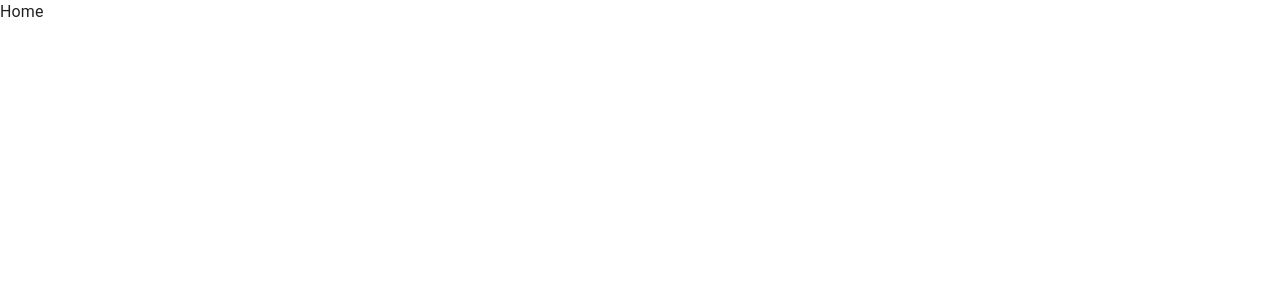
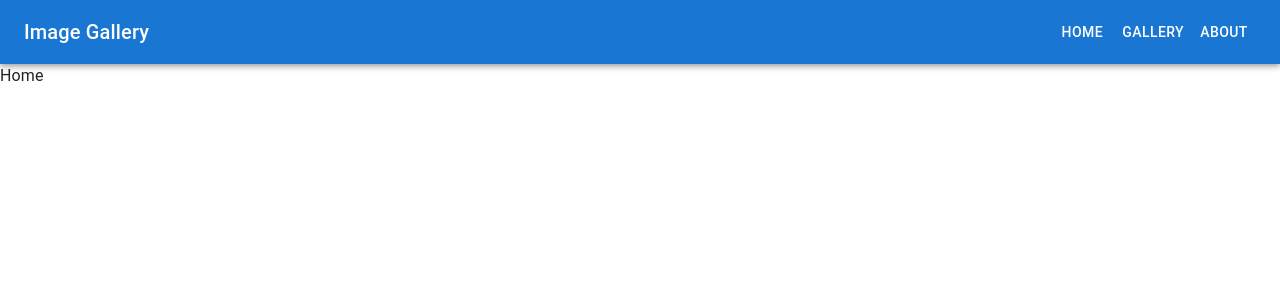
Before and after one commit to Rahul-4u/image-gallery, a Next.js app: page / in a window 1280 px wide. Shown: the top 300 px of the page. Built offline with nearby package versions, Linux system fonts and the light colour scheme.

Commit message:
Add responsive Navbar using Material UI

```diff
--- a/src/app/layout.tsx
+++ b/src/app/layout.tsx
@@ -2,6 +2,7 @@
 import { Geist, Geist_Mono } from "next/font/google";
 import "./globals.css";
 import ThemeRegistry from "./theme-registry";
+import Navbar from "@/components/Navbar";
 
 const geistSans = Geist({
   variable: "--font-geist-sans",
@@ -14,8 +15,9 @@
 });
 
 export const metadata: Metadata = {
-  title: "Create Next App",
-  description: "Generated by create next app",
+  title: "GalleryExplorer",
+  description:
+    "Explore, discover, and be inspired by beautiful images. Our gallery offers the perfect place to find visual inspiration.",
 };
 
 export default function RootLayout({
@@ -28,7 +30,9 @@
       <body
         className={`${geistSans.variable} ${geistMono.variable} antialiased`}
       >
-        <ThemeRegistry>{children}</ThemeRegistry>
+        <ThemeRegistry>
+          <Navbar/>
+          {children}</ThemeRegistry>
       </body>
     </html>
   );
--- /dev/null
+++ b/src/components/Navbar.tsx
@@ -0,0 +1,87 @@
+"use client";
+
+import React from "react";
+import {
+  AppBar,
+  Box,
+  Toolbar,
+  Typography,
+  IconButton,
+  Button,
+  Drawer,
+  List,
+  ListItem,
+  ListItemText,
+  ListItemButton,
+} from "@mui/material";
+import MenuIcon from "@mui/icons-material/Menu";
+import Link from "next/link";
+
+const navLinks = [
+  { title: "Home", path: "/" },
+  { title: "Gallery", path: "/gallery" },
+  { title: "About", path: "/about" },
+];
+
+export default function Navbar() {
+  const [drawerOpen, setDrawerOpen] = React.useState(false);
+
+  const toggleDrawer = (open: boolean) => () => {
+    setDrawerOpen(open);
+  };
+
+  return (
+    <>
+      <AppBar position="static" color="primary">
+        <Toolbar>
+          {/* Logo / Title */}
+          <Typography variant="h6" component="div" sx={{ flexGrow: 1 }}>
+            <Link href="/" style={{ textDecoration: "none", color: "white" }}>
+              Image Gallery
+            </Link>
+          </Typography>
+
+          {/* Desktop Nav Links */}
+          <Box sx={{ display: { xs: "none", sm: "block" } }}>
+            {navLinks.map((link) => (
+              <Button
+                key={link.title}
+                color="inherit"
+                component={Link}
+                href={link.path}
+              >
+                {link.title}
+              </Button>
+            ))}
+          </Box>
+
+          {/* Mobile Menu Icon */}
+          <Box sx={{ display: { xs: "block", sm: "none" } }}>
+            <IconButton color="inherit" onClick={toggleDrawer(true)}>
+              <MenuIcon />
+            </IconButton>
+          </Box>
+        </Toolbar>
+      </AppBar>
+
+      {/* Drawer for Mobile */}
+      <Drawer anchor="right" open={drawerOpen} onClose={toggleDrawer(false)}>
+        <Box
+          sx={{ width: 250 }}
+          role="presentation"
+          onClick={toggleDrawer(false)}
+        >
+          <List>
+            {navLinks.map((link) => (
+              <ListItem key={link.title} disablePadding>
+                <ListItemButton component={Link} href={link.path}>
+                  <ListItemText primary={link.title} />
+                </ListItemButton>
+              </ListItem>
+            ))}
+          </List>
+        </Box>
+      </Drawer>
+    </>
+  );
+}
```
